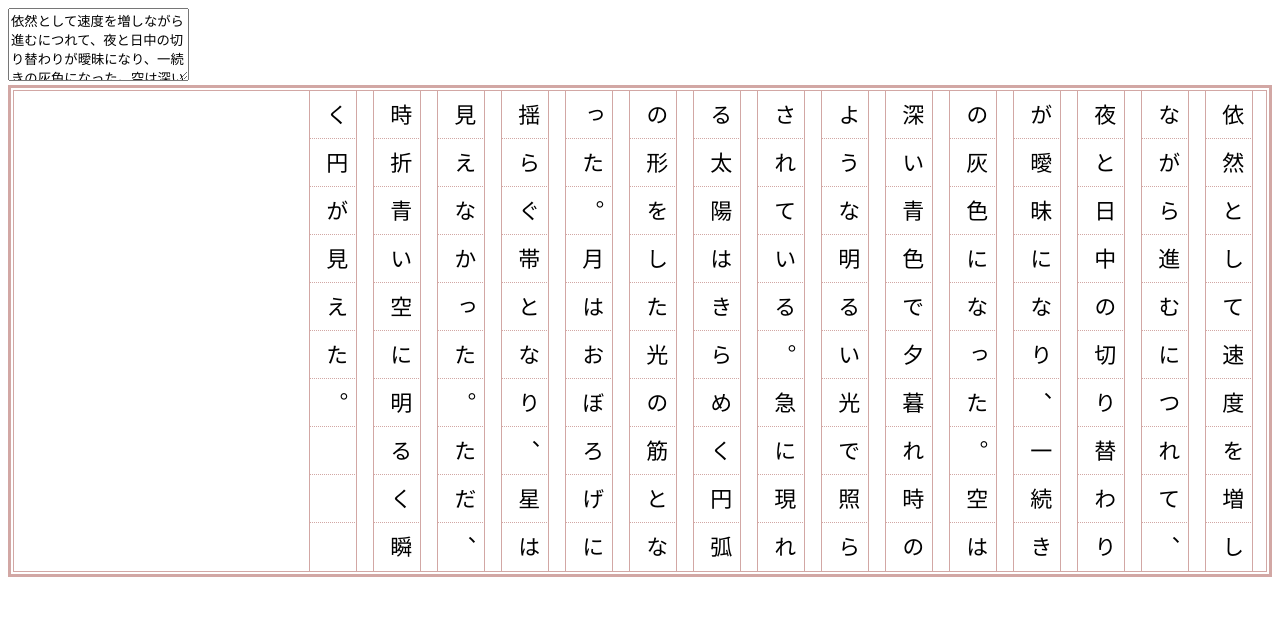
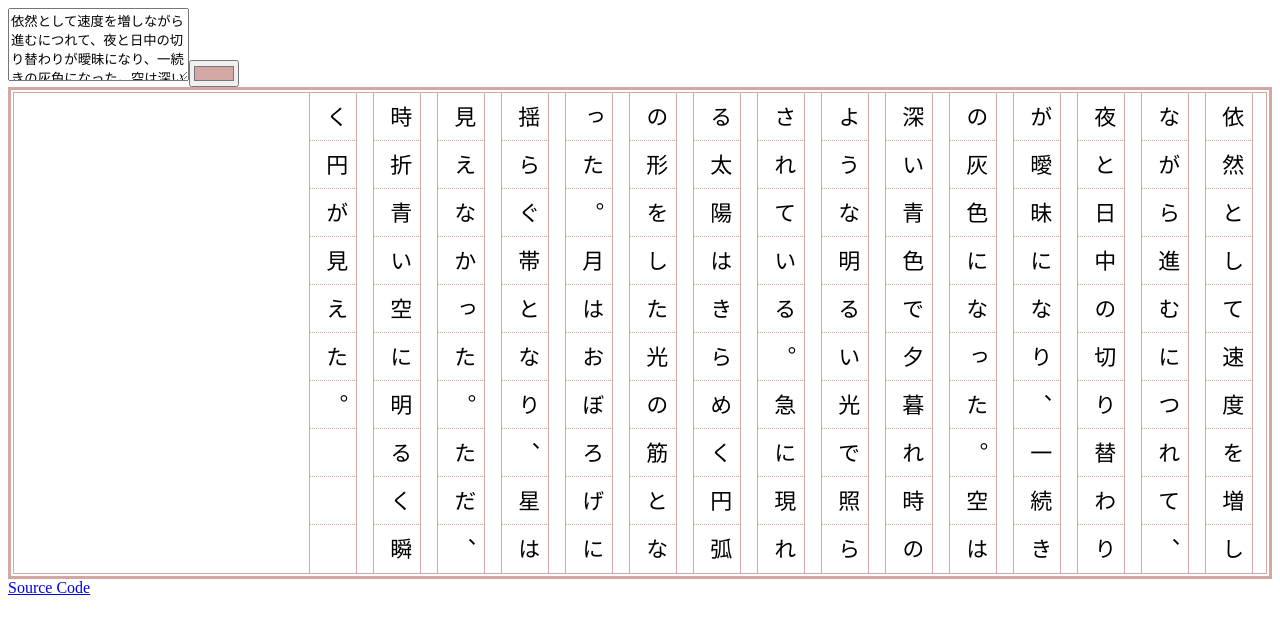
Before and after one commit to terrierscript/grid-genko-yoshi, a React (Create React App) app: page / in a window 1280 px wide. Shown: the top 634 px of the page. Built offline with nearby package versions, Linux system fonts and the light colour scheme; a web font is replaced by a local one.

Commit message:
add color change

```diff
--- a/src/App.js
+++ b/src/App.js
@@ -3,7 +3,7 @@ import styled from "styled-components"
 
 const rowNum = 10
 const Body = styled.div`
-  --color: #d2a7a4;
+  --color: ${({ color }) => color};
   --row-num: ${rowNum};
   --w: 3em;
 `
@@ -55,16 +55,24 @@ const TextArea = styled.textarea`
 
 function App() {
   const [state, setState] = useState(lorem)
+  const [color, setColor] = useState("#d2a7a4")
   const chars = useMemo(() => {
     const str = state.split("")
-    const r = rowNum - (str.length % rowNum)
-    return str.concat(Array.from({ length: r }))
+    const pad = rowNum - (str.length % rowNum)
+    return str.concat(Array.from({ length: pad }))
   }, [state])
+
   return (
-    <Body>
+    <Body color={color}>
       <div>
         <TextArea onChange={(e) => setState(e.target.value)} value={state} />
+        <input
+          type="color"
+          value={color}
+          onChange={(e) => setColor(e.target.value)}
+        />
       </div>
+
       <Outline>
         <Grid>
           {chars.map((c, key) => (
@@ -72,6 +80,9 @@ function App() {
           ))}
         </Grid>
       </Outline>
+      <a href="https://github.com/terrierscript/grid-genko-yoshi">
+        Source Code
+      </a>
     </Body>
   )
 }
```
